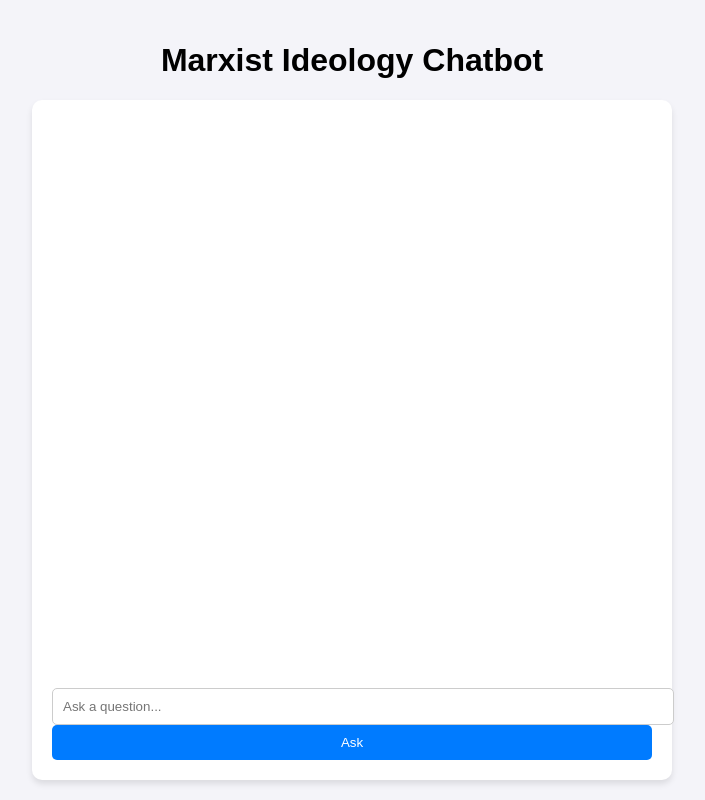
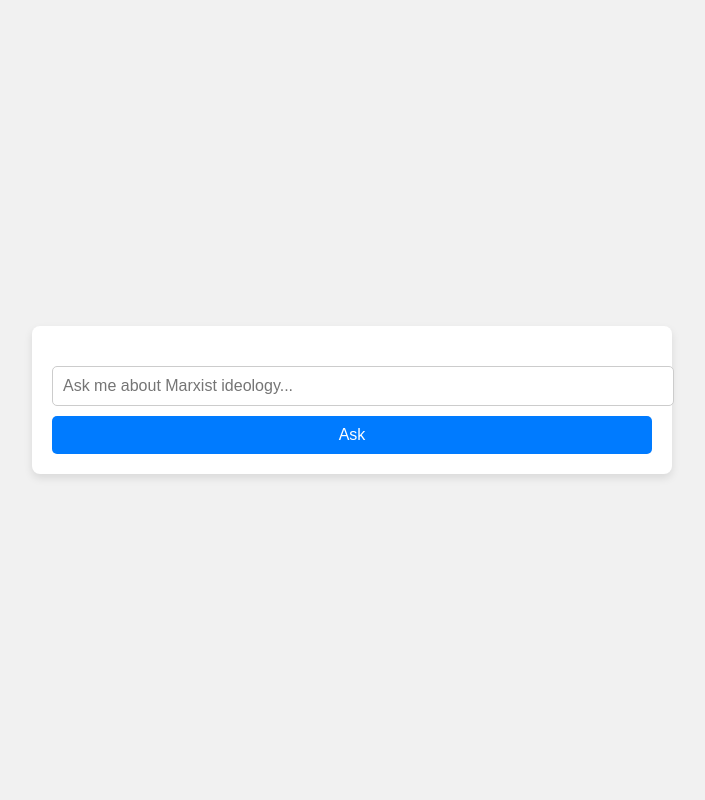
Before and after one commit to Cappity/marxist-ideology-chatbot, a website: page index.html in a window 1280 px wide. Shown: the whole page, without its empty margins (288-993 px from the left). Drawn offline with Linux system fonts and the light colour scheme.

Commit message:
Update index.html

```diff
--- a/index.html
+++ b/index.html
@@ -1,5 +1,6 @@
 <!DOCTYPE html>
 <html lang="en">
+
 <head>
     <meta charset="UTF-8">
     <meta name="viewport" content="width=device-width, initial-scale=1.0">
@@ -7,61 +8,82 @@
     <style>
         body {
             font-family: Arial, sans-serif;
-            background-color: #f4f4f9;
             margin: 0;
             padding: 0;
+            background-color: #f1f1f1;
             display: flex;
             justify-content: center;
             align-items: center;
             height: 100vh;
+        }
+
+        .chat-container {
+            width: 100%;
+            max-width: 600px;
+            background-color: #fff;
+            border-radius: 8px;
+            padding: 20px;
+            box-shadow: 0 4px 8px rgba(0, 0, 0, 0.1);
+            display: flex;
             flex-direction: column;
         }
-        .chat-container {
-            width: 60%;
-            max-width: 600px;
-            background-color: white;
-            border-radius: 10px;
-            padding: 20px;
-            box-shadow: 0 4px 6px rgba(0, 0, 0, 0.1);
-            display: flex;
-            flex-direction: column;
-            height: 80%;
+
+        #chatbot-output {
+            flex: 1;
+            margin-bottom: 20px;
+            overflow-y: auto;
+            padding-right: 10px;
         }
-        .chat-output {
-            flex-grow: 1;
-            overflow-y: auto;
+
+        #chatbot-output p {
+            background-color: #efefef;
+            padding: 10px;
+            margin: 5px 0;
+            border-radius: 5px;
+        }
+
+        #chatbot-output .message {
+            background-color: #d1e7dd;
+            color: #155724;
+        }
+
+        #chatbot-output .user-message {
+            background-color: #cce5ff;
+            color: #004085;
+            text-align: right;
+        }
+
+        input[type="text"] {
+            width: 100%;
+            padding: 10px;
             margin-bottom: 10px;
+            border: 1px solid #ccc;
+            border-radius: 5px;
+            font-size: 16px;
         }
-        input[type="text"] {
-            padding: 10px;
-            border-radius: 5px;
-            border: 1px solid #ccc;
-            width: 100%;
-        }
+
         button {
-            padding: 10px 15px;
-            background-color: #007BFF;
+            padding: 10px 20px;
+            background-color: #007bff;
+            border: none;
             color: white;
-            border: none;
             border-radius: 5px;
             cursor: pointer;
+            font-size: 16px;
         }
+
         button:hover {
             background-color: #0056b3;
         }
-        .message {
-            margin: 10px 0;
-            padding: 10px;
-            border-radius: 5px;
-            background-color: #e9ecef;
-        }
     </style>
 </head>
+
 <body>
-    <h1>Marxist Ideology Chatbot</h1>
     <div class="chat-container">
-        <div class="chat-output" id="chatbot-output"></div>
-        <input type="text" id="chat-input" placeholder="Ask a question..." />
+        <div id="chatbot-output">
+            <!-- Chat messages will appear here -->
+        </div>
+        <input type="text" id="chat-input" placeholder="Ask me about Marxist ideology..." />
         <button onclick="askQuestion()">Ask</button>
     </div>
 
@@ -74,28 +96,32 @@
             responseContainer.innerHTML = "<p>Loading...</p>";
 
             try {
-                // Make sure the URL is correct for your Netlify function
+                // Make the POST request to the Netlify function
                 const response = await fetch('https://marxist-ideology-chatbot.netlify.app/.netlify/functions/chatbot', {
                     method: 'POST',
                     headers: {
-                        'Content-Type': 'application/json', // Ensure it's application/json
+                        'Content-Type': 'application/json',
                     },
-                    body: JSON.stringify({ userMessage: input }) // Ensure that this is the correct data structure
+                    body: JSON.stringify({ userMessage: input }) // Send the message in JSON format
                 });
 
                 const data = await response.json();
 
-                // Check if the response has a valid message
-                if (data.response) {
-                    responseContainer.innerHTML = `<p class="message">${data.response}</p>`;
+                // Check for error in response
+                if (data.error) {
+                    responseContainer.innerHTML = `<p class='message'>Error: ${data.error}</p>`;
                 } else {
-                    responseContainer.innerHTML = "<p class='message'>Sorry, I couldn't understand that. Please try again.</p>";
+                    // Display the response from the backend
+                    responseContainer.innerHTML = `<p class='message user-message'>${input}</p>`; // Display user's message
+                    responseContainer.innerHTML += `<p class='message'>${data.response}</p>`; // Display chatbot's response
                 }
             } catch (error) {
+                // Handle errors in fetching response
                 console.error('Error:', error);
                 responseContainer.innerHTML = "<p class='message'>Error: Could not fetch response</p>";
             }
         }
     </script>
 </body>
+
 </html>
```
